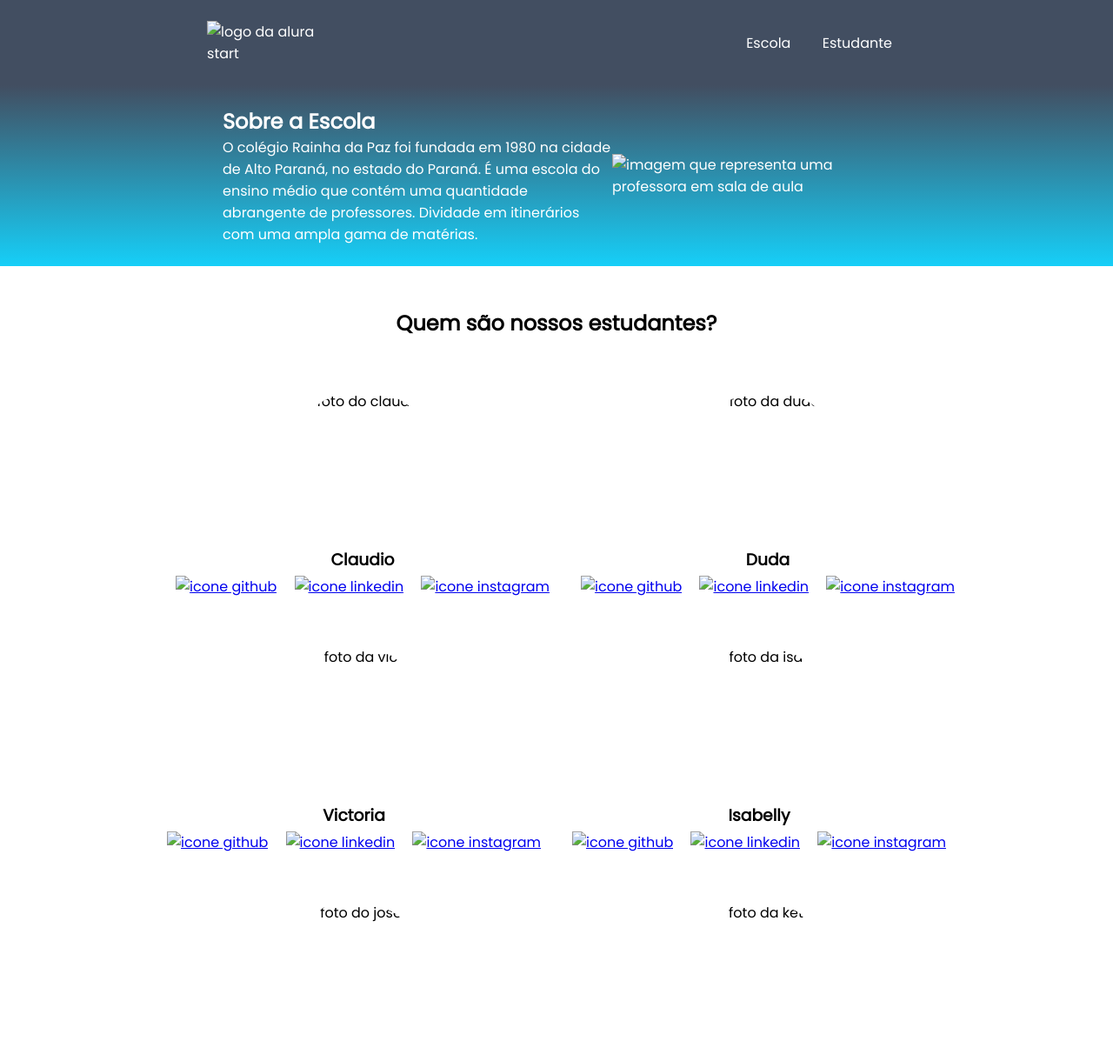
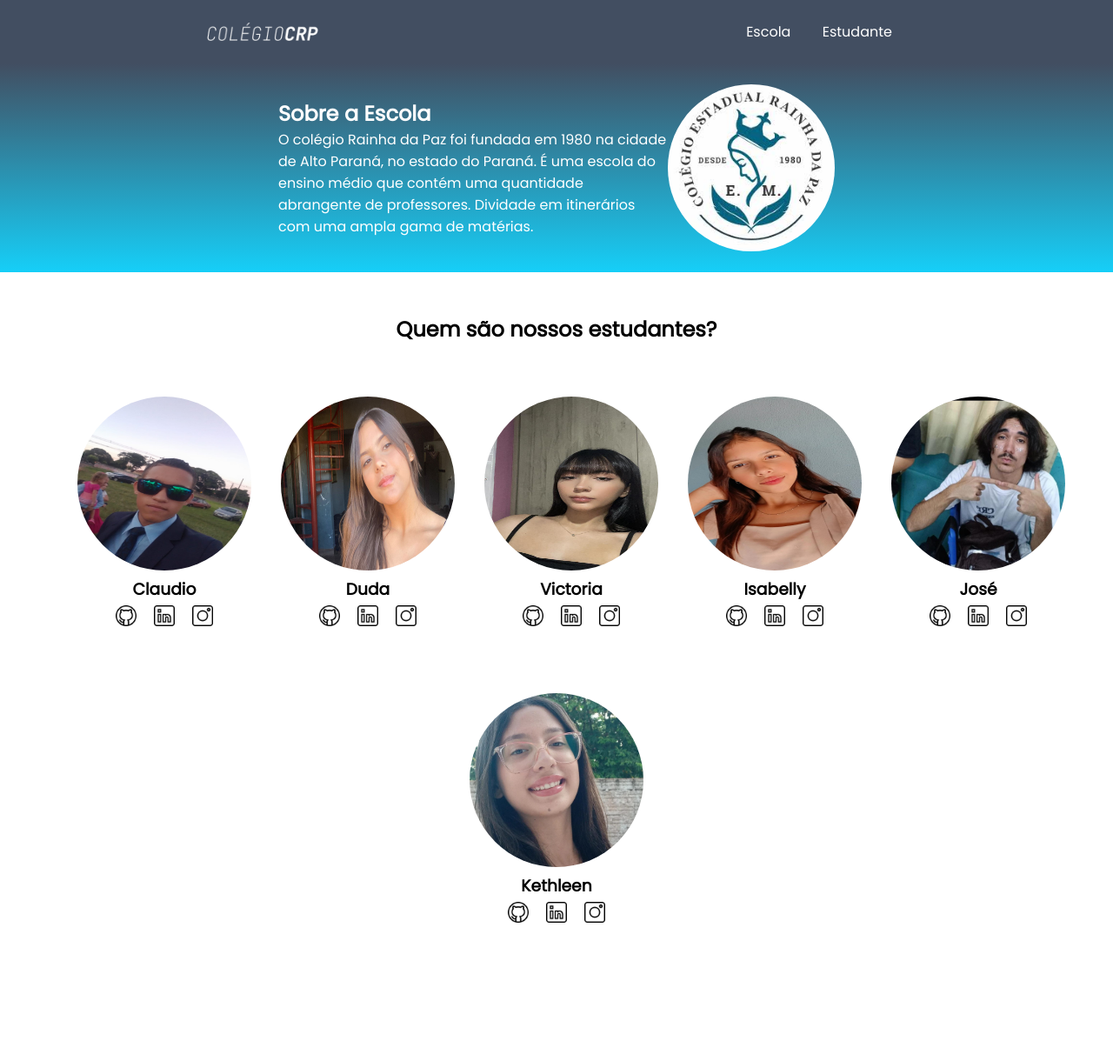
Before and after one commit to matpavaneli/siteEscola, a plain HTML site: page index.html in a window 1280 px wide. Shown: the top 1220 px of the page at 87% size. After the commit the page ends 1112 px from the top, so only its background shows below. Drawn offline with Linux system fonts and the light colour scheme.

Commit message:
updating: index, css and added images.

```diff
--- a/index.html
+++ b/index.html
@@ -12,7 +12,7 @@
 </head>
 <body>
     <header class="cabecalho">
-        <img class="cabecalho-imagem" src="./img/COLÉGIOCRP.png" alt="logo da alura start">
+        <img class="cabecalho-imagem" src="./COLÉGIOCRP.png" alt="logo da alura start">
         <ul class="cabecalho-lista">
             <li class="cabecalho-lista-item">Escola</li>
             <li class="cabecalho-lista-item">Estudante</li>
@@ -23,53 +23,53 @@
             <h2 class="escola-titulo">Sobre a Escola</h2>
             <p class="escola-texto-um">O colégio Rainha da Paz foi fundada em 1980 na cidade de Alto Paraná, no estado do Paraná. É uma escola do ensino médio que contém uma quantidade abrangente de professores. Dividade em itinerários com uma ampla gama de matérias.</p>
         </div>
-        <img class="escola-imagem" src="./img/Formula-bro.png" alt="imagem que representa uma professora em sala de aula">
+        <img class="escola-imagem" src="./logocrp.jpeg" alt="imagem que representa uma professora em sala de aula">
     </section>
     <section class="estudante">
         <h2 class="estudante-titulo">Quem são nossos estudantes?</h2>
         <div class="estudante-todos">
         <span></span>
         <div class="estudante-div">
-            <img class="estudante-imagem" src="./img/claudio.jpeg" alt="foto do claudio">
+            <img class="estudante-imagem" src="./claudio.jpeg" alt="foto do claudio">
             <h3 class="estudante-nome">Claudio</h3>
-            <a href="https://github.com/marcelopaludetto"><img class="estudante-icone" src="./img/github.png" alt="icone github"></a>
-            <a href="https://linkedin.com/marcelopaludetto"><img class="estudante-icone" src="./img/linkedin.png" alt="icone linkedin"></a>
-            <a href="https://instagram.com/marcelopaludetto"><img class="estudante-icone" src="./img/instagram.png" alt="icone instagram"></a>
+            <a href="https://github.com/marcelopaludetto"><img class="estudante-icone" src="./github.png" alt="icone github"></a>
+            <a href="https://linkedin.com/marcelopaludetto"><img class="estudante-icone" src="./linkedin.png" alt="icone linkedin"></a>
+            <a href="https://instagram.com/marcelopaludetto"><img class="estudante-icone" src="./instagram.png" alt="icone instagram"></a>
         </div>
         <div class="estudante-div">
-          <img class="estudante-imagem" src="./img/duda.jpeg" alt="foto da duda">
+          <img class="estudante-imagem" src="./duda.jpeg" alt="foto da duda">
           <h3 class="estudante-nome">Duda</h3>
-          <a href="https://github.com/marcelopaludetto"><img class="estudante-icone" src="./img/github.png" alt="icone github"></a>
-          <a href="https://linkedin.com/marcelopaludetto"><img class="estudante-icone" src="./img/linkedin.png" alt="icone linkedin"></a>
-          <a href="https://instagram.com/marcelopaludetto"><img class="estudante-icone" src="./img/instagram.png" alt="icone instagram"></a>
+          <a href="https://github.com/marcelopaludetto"><img class="estudante-icone" src="./github.png" alt="icone github"></a>
+          <a href="https://linkedin.com/marcelopaludetto"><img class="estudante-icone" src="./linkedin.png" alt="icone linkedin"></a>
+          <a href="https://instagram.com/marcelopaludetto"><img class="estudante-icone" src="./instagram.png" alt="icone instagram"></a>
       </div>
       <div class="estudante-div">
-        <img class="estudante-imagem" src="./img/vic.jpeg" alt="foto da vic">
+        <img class="estudante-imagem" src="./vic.jpeg" alt="foto da vic">
         <h3 class="estudante-nome">Victoria</h3>
-        <a href="https://github.com/marcelopaludetto"><img class="estudante-icone" src="./img/github.png" alt="icone github"></a>
-        <a href="https://linkedin.com/marcelopaludetto"><img class="estudante-icone" src="./img/linkedin.png" alt="icone linkedin"></a>
-        <a href="https://instagram.com/marcelopaludetto"><img class="estudante-icone" src="./img/instagram.png" alt="icone instagram"></a>
+        <a href="https://github.com/marcelopaludetto"><img class="estudante-icone" src="./github.png" alt="icone github"></a>
+        <a href="https://linkedin.com/marcelopaludetto"><img class="estudante-icone" src="./linkedin.png" alt="icone linkedin"></a>
+        <a href="https://instagram.com/marcelopaludetto"><img class="estudante-icone" src="./instagram.png" alt="icone instagram"></a>
     </div>
     <div class="estudante-div">
-        <img class="estudante-imagem" src="./img/isa.jpeg" alt="foto da isa">
+        <img class="estudante-imagem" src="./isa.jpeg" alt="foto da isa">
         <h3 class="estudante-nome">Isabelly</h3>
-        <a href="https://github.com/marcelopaludetto"><img class="estudante-icone" src="./img/github.png" alt="icone github"></a>
-        <a href="https://linkedin.com/marcelopaludetto"><img class="estudante-icone" src="./img/linkedin.png" alt="icone linkedin"></a>
-        <a href="https://instagram.com/marcelopaludetto"><img class="estudante-icone" src="./img/instagram.png" alt="icone instagram"></a>
+        <a href="https://github.com/marcelopaludetto"><img class="estudante-icone" src="./github.png" alt="icone github"></a>
+        <a href="https://linkedin.com/marcelopaludetto"><img class="estudante-icone" src="./linkedin.png" alt="icone linkedin"></a>
+        <a href="https://instagram.com/marcelopaludetto"><img class="estudante-icone" src="./instagram.png" alt="icone instagram"></a>
     </div>
     <div class="estudante-div">
-        <img class="estudante-imagem" src="./img/jose.jpeg" alt="foto do jose">
+        <img class="estudante-imagem" src="./jose.jpeg" alt="foto do jose">
         <h3 class="estudante-nome">José</h3>
-        <a href="https://github.com/marcelopaludetto"><img class="estudante-icone" src="./img/github.png" alt="icone github"></a>
-        <a href="https://linkedin.com/marcelopaludetto"><img class="estudante-icone" src="./img/linkedin.png" alt="icone linkedin"></a>
-        <a href="https://instagram.com/marcelopaludetto"><img class="estudante-icone" src="./img/instagram.png" alt="icone instagram"></a>
+        <a href="https://github.com/marcelopaludetto"><img class="estudante-icone" src="./github.png" alt="icone github"></a>
+        <a href="https://linkedin.com/marcelopaludetto"><img class="estudante-icone" src="./linkedin.png" alt="icone linkedin"></a>
+        <a href="https://instagram.com/marcelopaludetto"><img class="estudante-icone" src="./instagram.png" alt="icone instagram"></a>
     </div>
     <div class="estudante-div">
-        <img class="estudante-imagem" src="./img/ket.jpeg" alt="foto da ket">
+        <img class="estudante-imagem" src="./ket.jpeg" alt="foto da ket">
         <h3 class="estudante-nome">Kethleen</h3>
-        <a href="https://github.com/marcelopaludetto"><img class="estudante-icone" src="./img/github.png" alt="icone github"></a>
-        <a href="https://linkedin.com/marcelopaludetto"><img class="estudante-icone" src="./img/linkedin.png" alt="icone linkedin"></a>
-        <a href="https://instagram.com/marcelopaludetto"><img class="estudante-icone" src="./img/instagram.png" alt="icone instagram"></a>
+        <a href="https://github.com/marcelopaludetto"><img class="estudante-icone" src="./github.png" alt="icone github"></a>
+        <a href="https://linkedin.com/marcelopaludetto"><img class="estudante-icone" src="./linkedin.png" alt="icone linkedin"></a>
+        <a href="https://instagram.com/marcelopaludetto"><img class="estudante-icone" src="./instagram.png" alt="icone instagram"></a>
     </div>
     </div>
     </section>
--- a/style.css
+++ b/style.css
@@ -25,14 +25,15 @@ body {
 }
 
 .escola-imagem{
-    width: 25%;
+    width: 15%;
+    border-radius: 50%;
 }
 
 .estudante-todos {
     display: flex;
     flex-wrap: wrap;
     justify-content: center;
-    gap: 20px;
+    gap: 34px;
 }
 
 .escola{
@@ -63,10 +64,10 @@ body {
 
 
 .estudante-imagem {
-    width: 180px;
-    min-width: 180px;
-    height: 180px;
-    min-height: 180px;
+    width: 200px;
+    min-width: 200px;
+    height: 200px;
+    min-height: 200px;
     border-radius: 50%;
 }
 
```
Also changed, not shown: COLÉGIOCRP.png (added), Formula-bro.png (added), Marcelo.jpeg (added), claudio.jpeg (added), duda.jpeg (added), github.png (added), instagram.png (added), isa.jpeg (added), jose.jpeg (added), ket.jpeg (added), linkedin.png (added), logocrp.jpeg (added), vic.jpeg (added).
